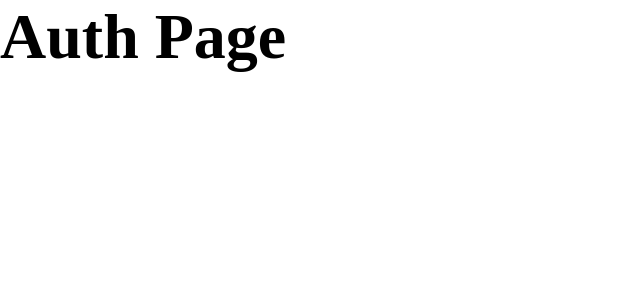
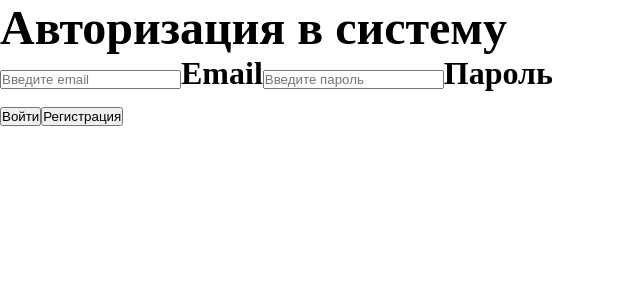
Before and after one commit to intehart/restful-api-for-tasker, a React (Create React App) app in the folder client/: page / in a window 1280 px wide. Shown: the top 300 px of the page, without its empty margins (0-640 px from the left). Built offline with nearby package versions, Linux system fonts and the light colour scheme.

Commit message:
fix sending data to the server at format json

```diff
--- a/client/src/hooks/http.hook.js
+++ b/client/src/hooks/http.hook.js
@@ -7,6 +7,11 @@ export const useHttp = () => {
     const request = useCallback(async (url, method = 'GET', body = null, headers = {}) => {
         setLoading(true);
         try {
+            if(body) {
+                body = JSON.stringify(body);
+                headers['Content-Type'] = 'application/json';
+            }
+
             const response = await fetch(url, {
                 method, body, headers
             });
--- a/client/src/pages/AuthPage.js
+++ b/client/src/pages/AuthPage.js
@@ -1,9 +1,70 @@
-import React from 'react';
+import React, {useEffect, useState} from 'react';
+import {useHttp} from '../hooks/http.hook';
 
 export const AuthPage = () => {
+    const {loading, request} = useHttp();
+    const [form, setForm, error] = useState({
+        email: '', password: ''
+    });
+
+    useEffect(() => {
+
+    }, [error])
+
+    const changeHandler = event => {
+        setForm({
+            ...form,
+            [event.target.name]: event.target.value
+        })
+    }
+
+    const registerHandler = async () => {
+        try {
+            const data = await request('/api/auth/register', 'POST', {...form})
+            console.log('Data', data);
+        } catch (e) {}
+    }
+
     return (
-        <div>
-            <h1>Auth Page</h1>
-        </div>
+        <section className="auth">
+            <h1 className="auth__headline">Авторизация в систему</h1>
+            <div>
+                <input
+                    type="email"
+                    id="email"
+                    placeholder="Введите email"
+                    name="email"
+                    className="input"
+                    onChange={changeHandler}
+                />
+                <label htmlFor="email">
+                    Email
+                </label>
+                <input
+                    type="password"
+                    id="password"
+                    placeholder="Введите пароль"
+                    name="password"
+                    className="input"
+                    onChange={changeHandler}
+                />
+                <label htmlFor="password">
+                    Пароль
+                </label>
+            </div>
+            <div>
+                <button
+                    disabled={loading}
+                >
+                    Войти
+                </button>
+                <button
+                    onClick={registerHandler}
+                    disabled={loading}
+                >
+                    Регистрация
+                </button>
+            </div>
+        </section>
     )
 }
```
Also changed, not shown: 1 other file (tests, documents, lock files or other folders).
